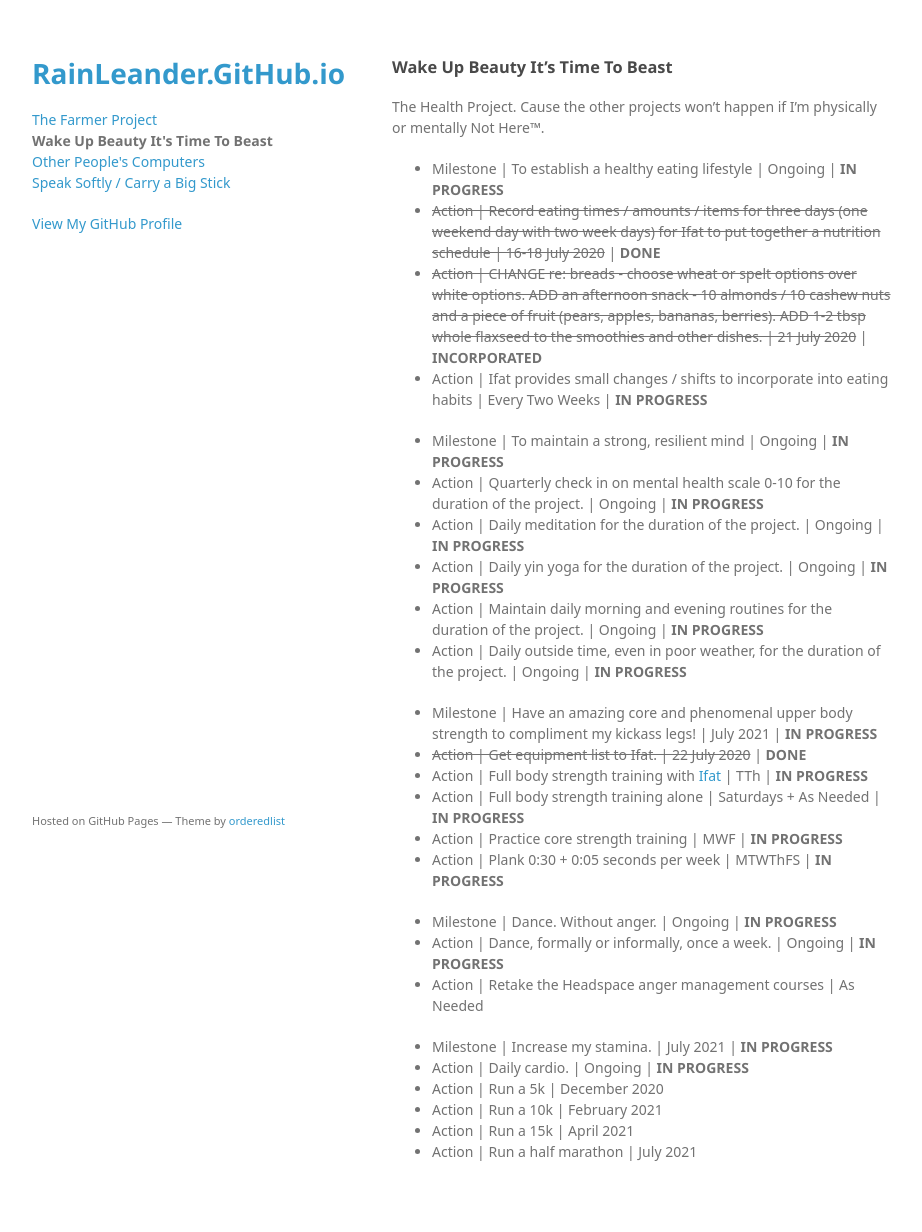
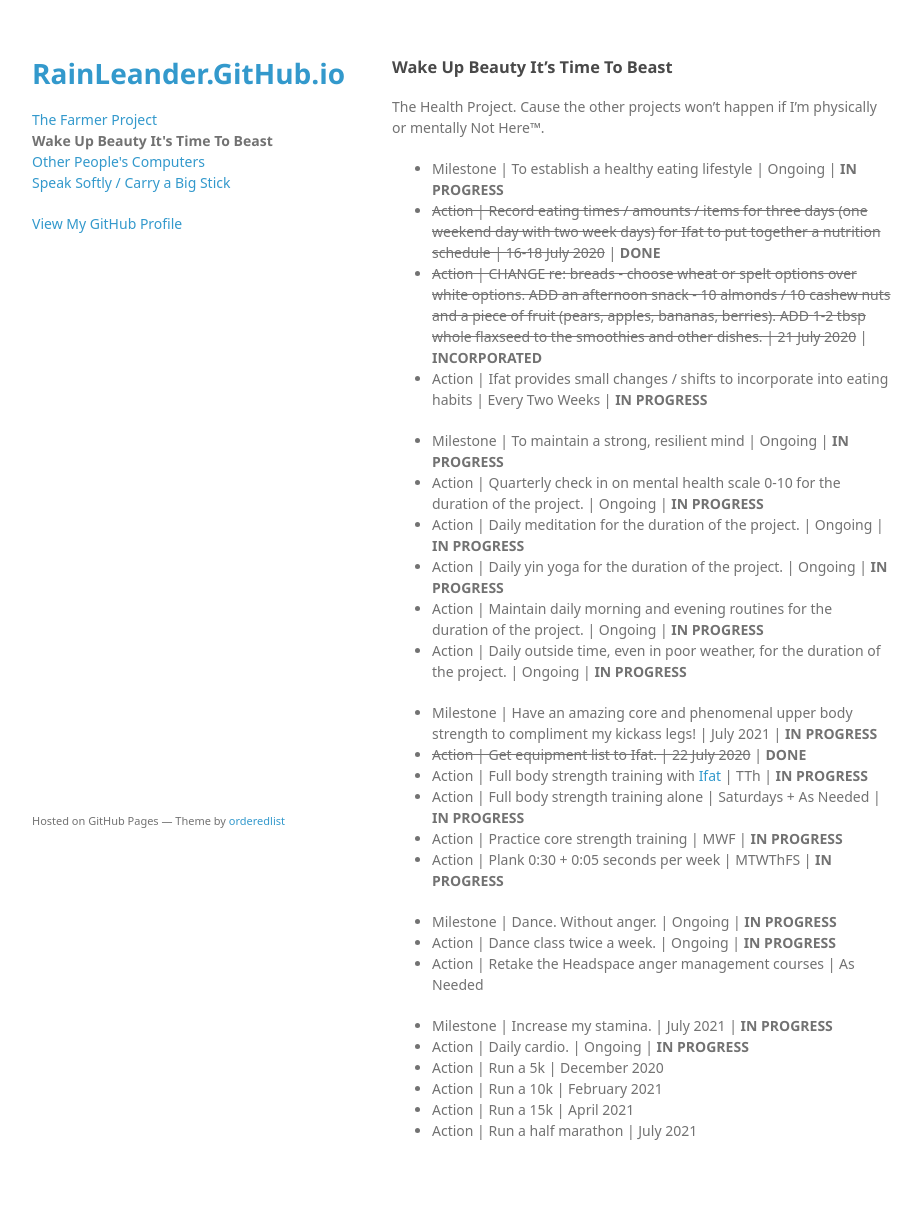
Before and after one commit to rainleander/rainleander.github.io, a Jekyll site: the page wake-up-beauty.html, which Jekyll copies as it is, in a window 1280 px wide. Shown: the whole page, without its empty margins (178-1100 px from the left). Built offline with Jekyll 4.4.1, drawn with Linux system fonts in a browser that asks for light colours; some web fonts are replaced; after the commit the page ends 1211 px from its top, so only the background shows below that.

Commit message:
Update wake-up-beauty.html

```diff
--- a/wake-up-beauty.html
+++ b/wake-up-beauty.html
@@ -49,7 +49,7 @@
         <li>Action | Plank 0:30 + 0:05 seconds per week | MTWThFS | <b>IN PROGRESS</b></li></ul>
 
         <ul><li>Milestone | Dance. Without anger. | Ongoing | <b>IN PROGRESS</b></li>
-        <li>Action | Dance, formally or informally, once a week. | Ongoing | <b>IN PROGRESS</b></li>
+        <li>Action | Dance class twice a week. | Ongoing | <b>IN PROGRESS</b></li>
           <li>Action | Retake the Headspace anger management courses | As Needed</li></ul>
 
         <ul><li>Milestone | Increase my stamina. | July 2021 | <b>IN PROGRESS</b></li>
```
